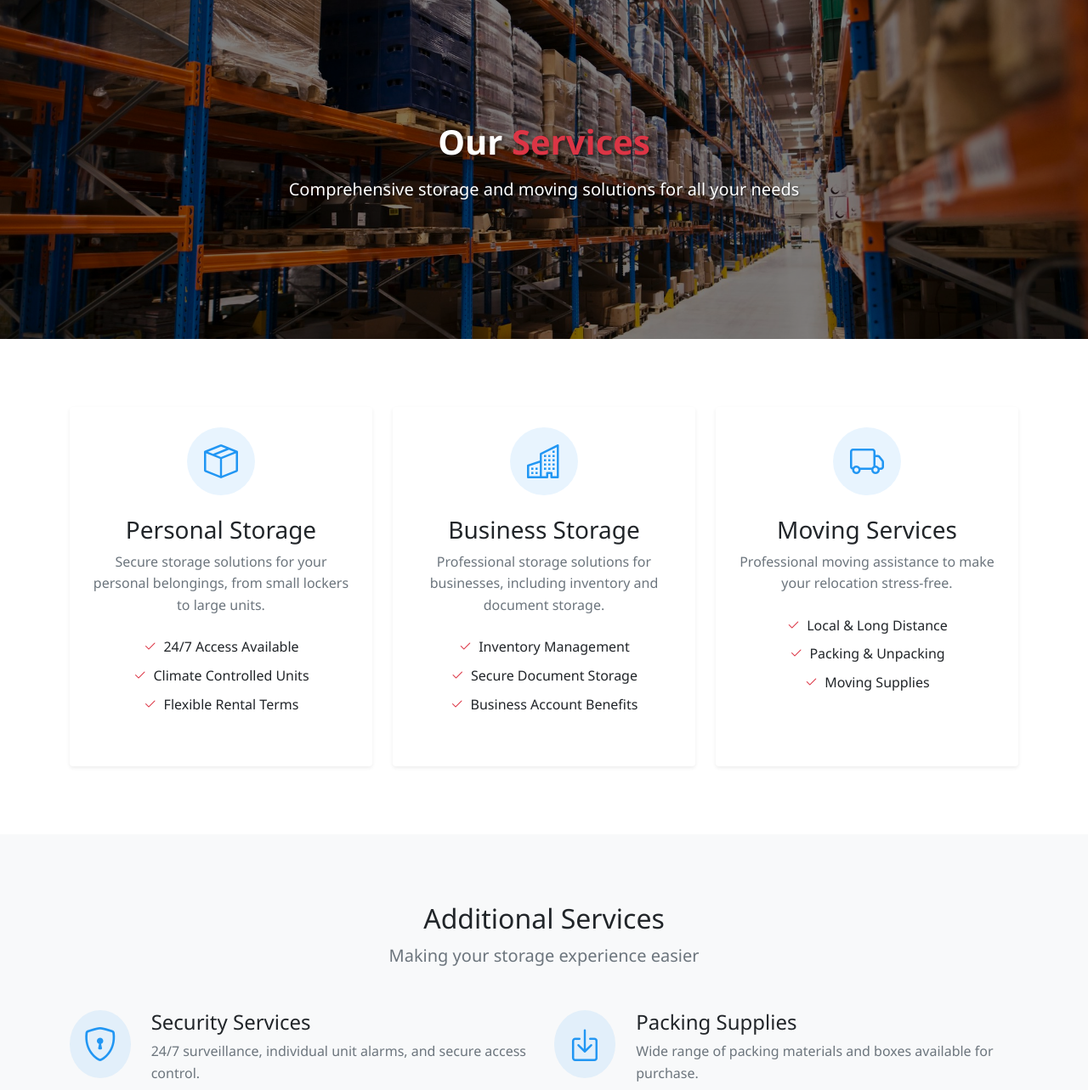
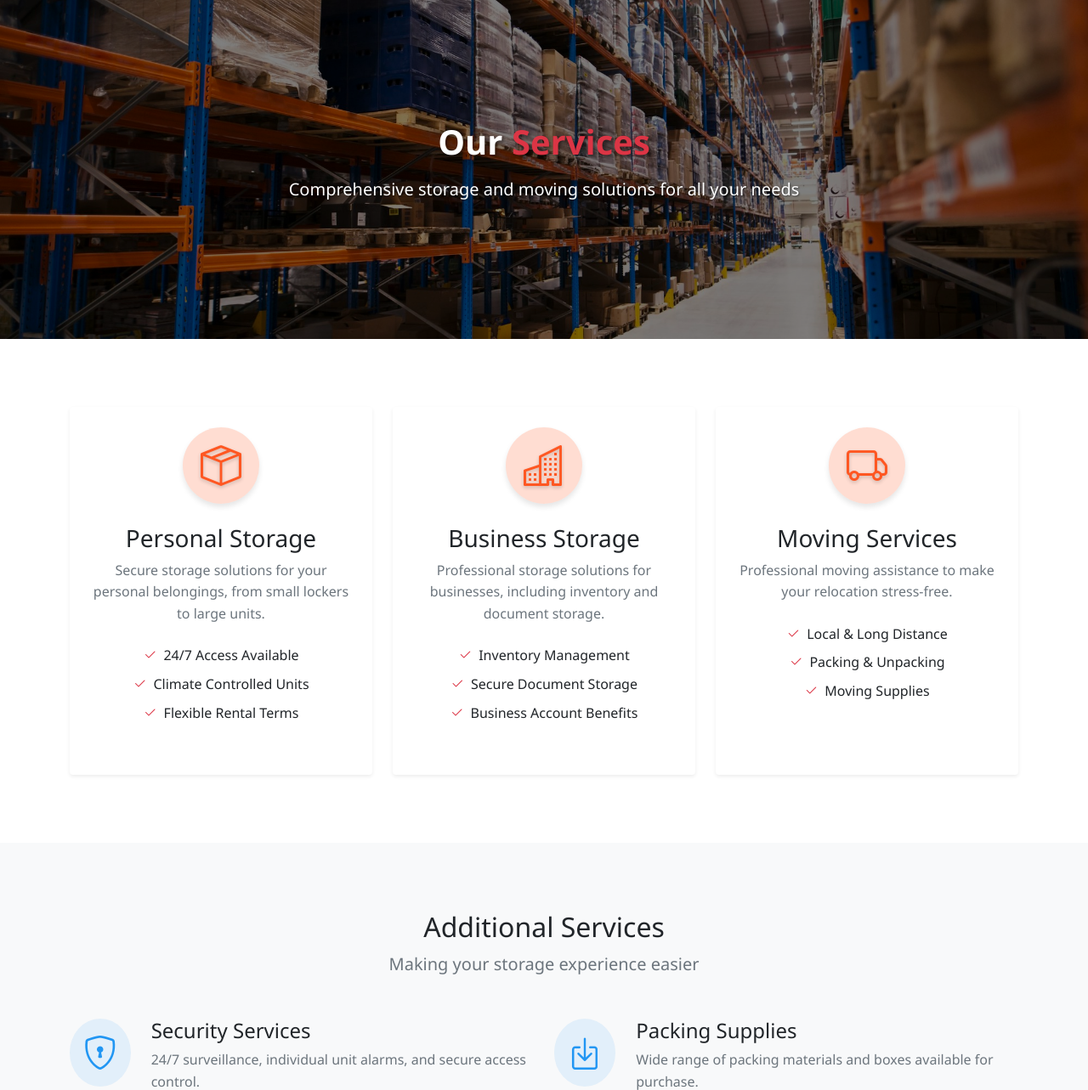
Before and after one commit to Esty-source/ssms, a PHP site: page /ssms/services.php in a window 1280 px wide. Shown: the part 59-1342 px from the top of the page at 85% size. Run offline with PHP 8.4, Linux system fonts and the light colour scheme; some libraries are stand-ins or nearby versions.

Commit message:
made changes to the icons

```diff
--- a/assets/css/style.css
+++ b/assets/css/style.css
@@ -862,3 +862,66 @@ footer .list-unstyled li a:hover {
     object-fit: cover;
     object-position: center;
 }
+
+/* Services Page Feature Icons with Enhanced Visibility */
+.services-section .feature-icon {
+    width: 90px;
+    height: 90px;
+    border-radius: 50%;
+    background-color: rgba(255, 87, 34, 0.2);  /* Vibrant orange-red background */
+    display: flex;
+    align-items: center;
+    justify-content: center;
+    margin: 0 auto 1rem;
+    transition: all 0.3s ease;
+    box-shadow: 0 4px 6px rgba(0,0,0,0.1);
+}
+
+.services-section .feature-icon i {
+    font-size: 3rem;
+    color: #ff5722 !important;  /* Bright, saturated orange-red */
+    text-shadow: 0 2px 4px rgba(0,0,0,0.2);
+    transition: all 0.3s ease;
+}
+
+.services-section .feature-icon:hover {
+    transform: scale(1.05);
+    background-color: rgba(255, 87, 34, 0.3);
+    box-shadow: 0 6px 8px rgba(0,0,0,0.15);
+}
+
+.services-section .feature-icon:hover i {
+    color: #d32f2f !important;  /* Deeper red on hover */
+    transform: scale(1.1);
+}
+
+/* Vibrant Styling for Box Seam Icon */
+.services-section .feature-icon.box-seam-icon {
+    width: 90px;
+    height: 90px;
+    border-radius: 50%;
+    display: flex;
+    align-items: center;
+    justify-content: center;
+    margin: 0 auto 1rem;
+    transition: all 0.3s ease;
+    background-color: rgba(255, 87, 34, 0.2);  /* Vibrant orange-red background */
+    box-shadow: 0 4px 6px rgba(0,0,0,0.1);
+}
+
+.services-section .feature-icon.box-seam-icon i {
+    font-size: 3rem;
+    color: #ff5722 !important;  /* Bright, saturated orange-red */
+    transition: all 0.3s ease;
+}
+
+.services-section .feature-icon.box-seam-icon:hover {
+    transform: scale(1.05);
+    background-color: rgba(255, 87, 34, 0.3);
+    box-shadow: 0 6px 8px rgba(0,0,0,0.15);
+}
+
+.services-section .feature-icon.box-seam-icon:hover i {
+    color: #d32f2f !important;  /* Deeper red on hover */
+    transform: scale(1.1);
+}
--- a/services.php
+++ b/services.php
@@ -25,13 +25,13 @@ require_once 'includes/config.php';
     </section>
 
     <!-- Services Section -->
-    <section class="section-padding">
+    <section class="section-padding services-section">
         <div class="container">
             <div class="row g-4">
                 <div class="col-md-6 col-lg-4">
                     <div class="card h-100 border-0 shadow-sm">
                         <div class="card-body text-center p-4">
-                            <div class="feature-icon mb-4">
+                            <div class="feature-icon box-seam-icon mb-4">
                                 <i class="bi bi-box-seam"></i>
                             </div>
                             <h3>Personal Storage</h3>
```
